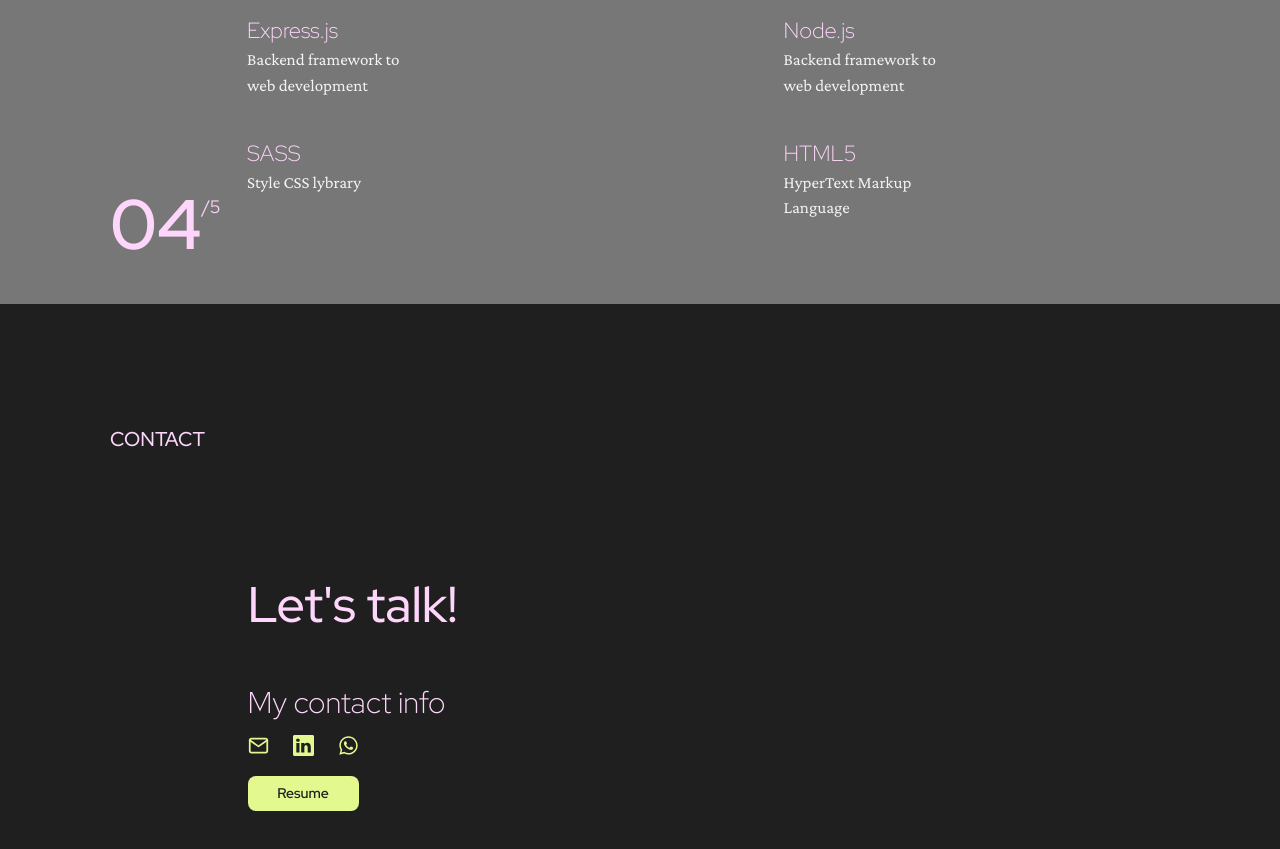
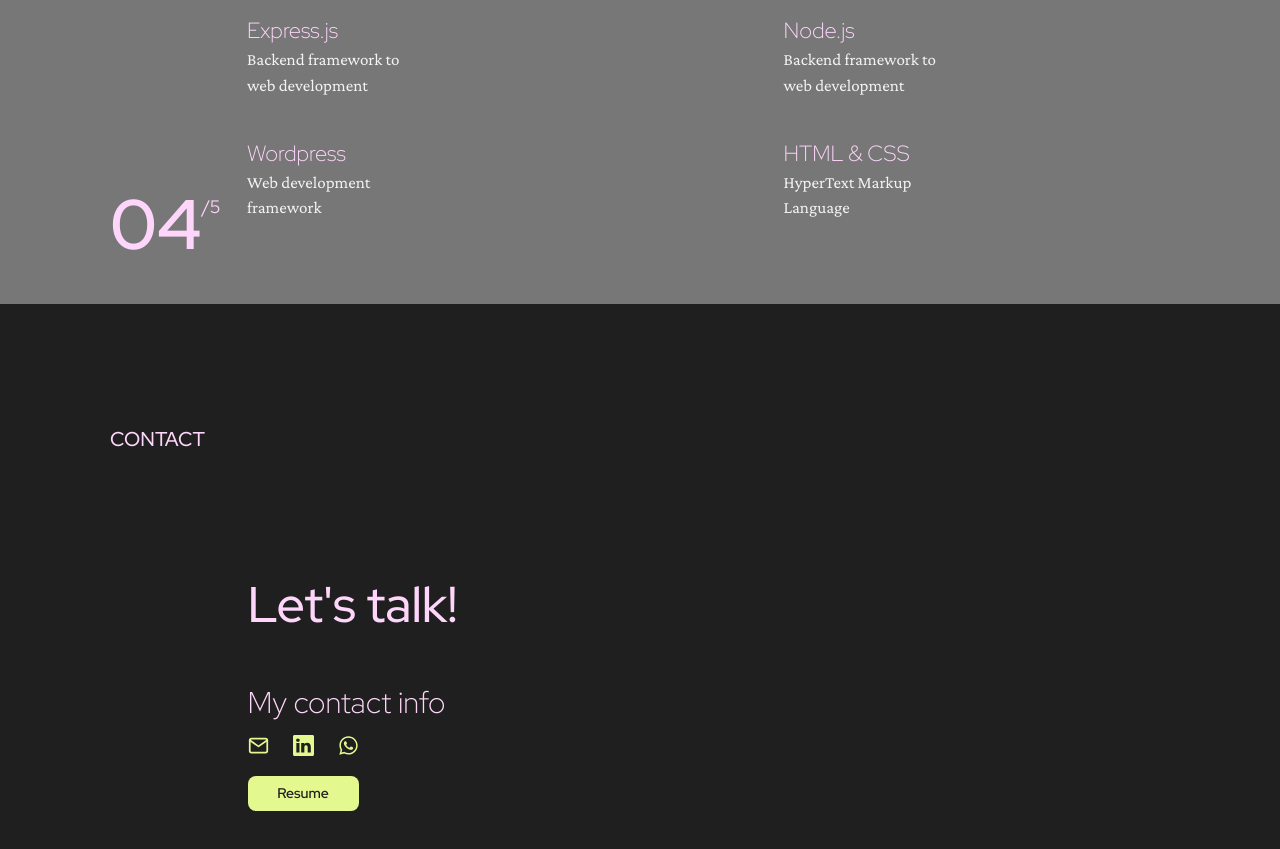
Before and after one commit to Pedrokielma/my-portfolio, a Next.js app: page / in a window 1280 px wide. Shown: the part 2920-3769 px from the top of the page. Built offline with nearby package versions, Linux system fonts and the light colour scheme; no server answers.

Commit message:
adding whatsapp button and more

```diff
--- a/src/app/pages/Skill/index.tsx
+++ b/src/app/pages/Skill/index.tsx
@@ -33,8 +33,8 @@
     { name: "Next.js", detail: "Frontend framework to web development" },
     { name: "Express.js", detail: "Backend framework to web development" },
     { name: "Node.js", detail: "Backend framework to web development" },
-    { name: "SASS", detail: "Style CSS lybrary" },
-    { name: "HTML5", detail: "HyperText Markup Language " },
+    { name: "Wordpress", detail: "Web development framework" },
+    { name: "HTML & CSS", detail: "HyperText Markup Language " },
   ]);
 
   useEffect(() => {
```
